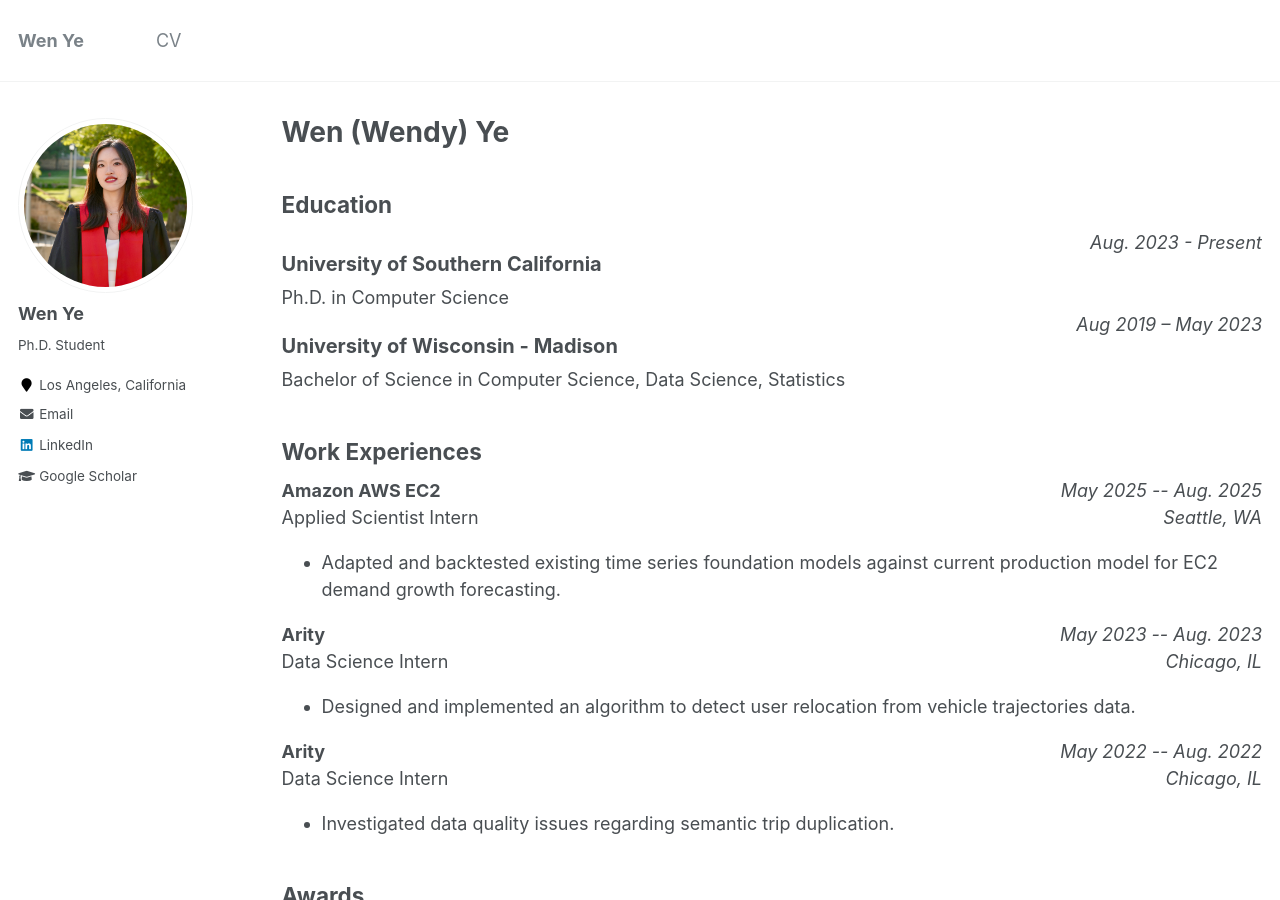
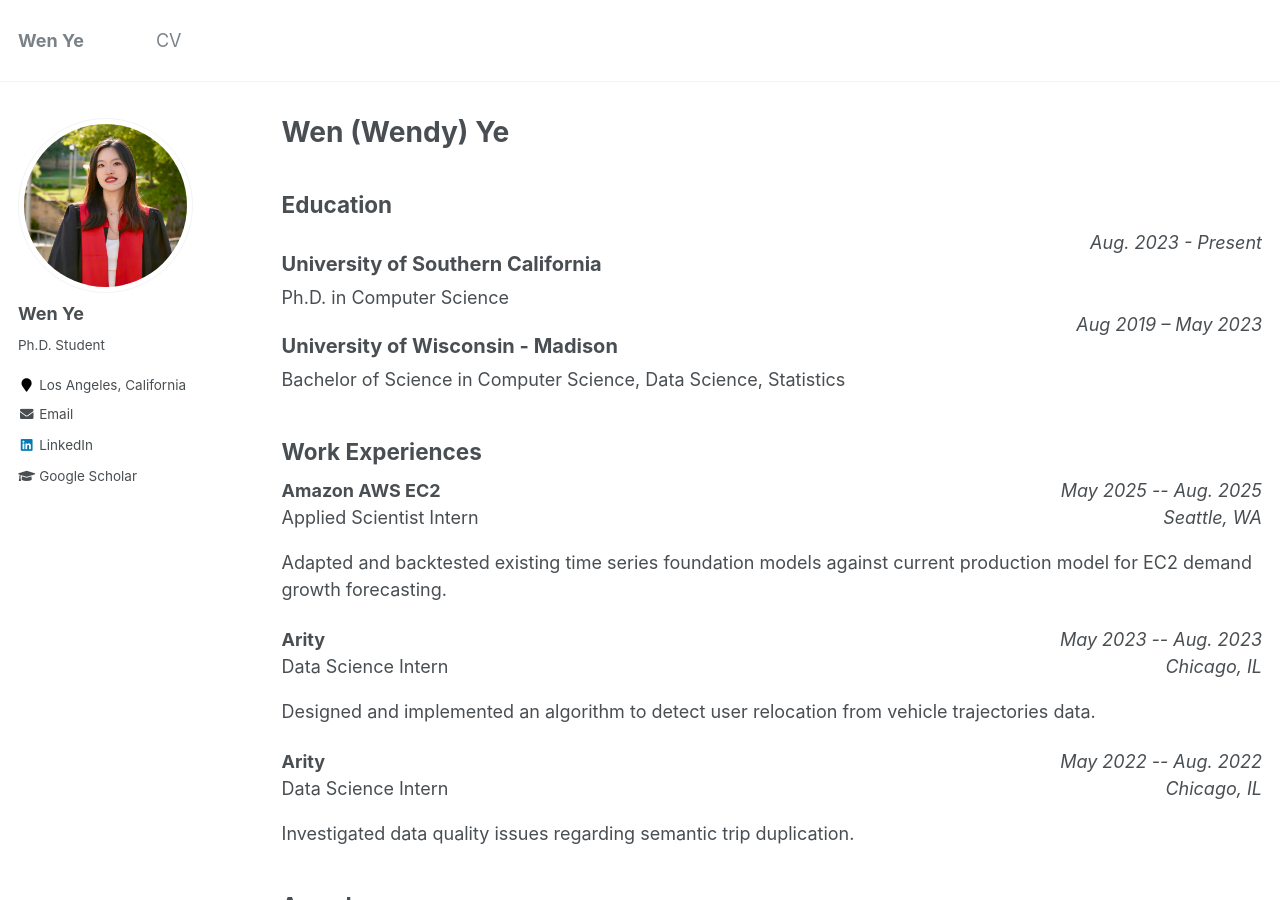
Before and after one commit to wen-ye-xwz/wen-ye-xwz.github.io, a Jekyll site: the page built from _pages/cv.md, in a window 1280 px wide and 900 px high. Built offline with Jekyll 4.4.1, drawn with Linux system fonts in a browser that asks for light colours.

Commit message:
check indent

```diff
--- a/_pages/cv.md
+++ b/_pages/cv.md
@@ -38,7 +38,7 @@ redirect_from:
 <p style='margin:0px'>Applied Scientist Intern</p>
 <i>Seattle, WA</i>
 </div>
-- Adapted and backtested existing time series foundation models against current production model for EC2 demand growth forecasting.
+Adapted and backtested existing time series foundation models against current production model for EC2 demand growth forecasting.
 
 <div style='display: flex; justify-content: space-between;'>
 	<p style='margin:0px'><b>Arity</b></p>
@@ -48,7 +48,7 @@ redirect_from:
 <p style='margin:0px'>Data Science Intern</p>
 <i>Chicago, IL</i>
 </div>
-* Designed and implemented an algorithm to detect user relocation from vehicle trajectories data.
+Designed and implemented an algorithm to detect user relocation from vehicle trajectories data.
 
 <div style='display: flex; justify-content: space-between;'>
 	<p style='margin:0px'><b>Arity</b></p>
@@ -58,7 +58,7 @@ redirect_from:
 <p style='margin:0px'>Data Science Intern</p>
 <i>Chicago, IL</i>
 </div>
-* Investigated data quality issues regarding semantic trip duplication.
+Investigated data quality issues regarding semantic trip duplication.
 
 ## Awards
 - USC Annenberg Fellowship 2023
```
